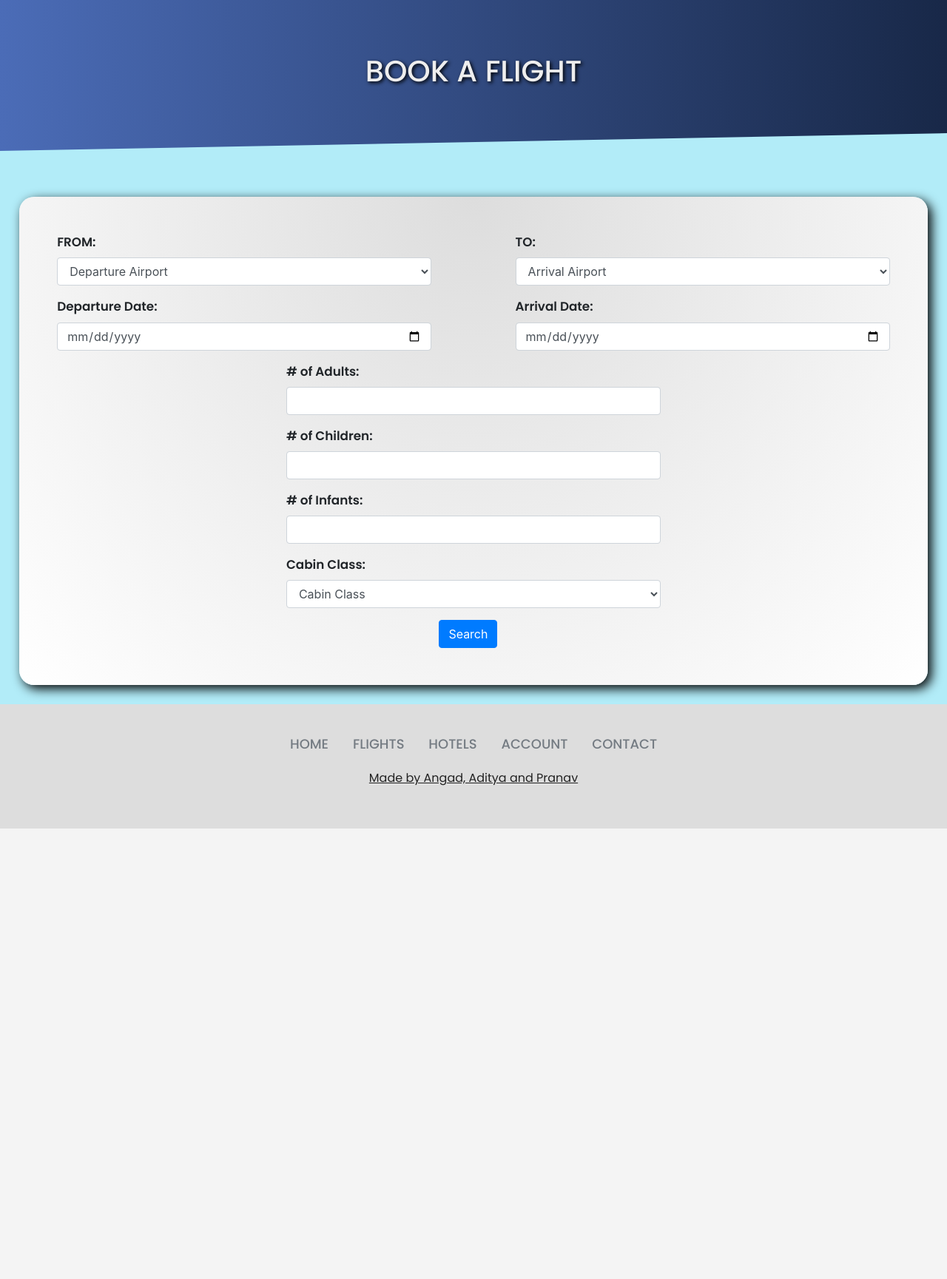
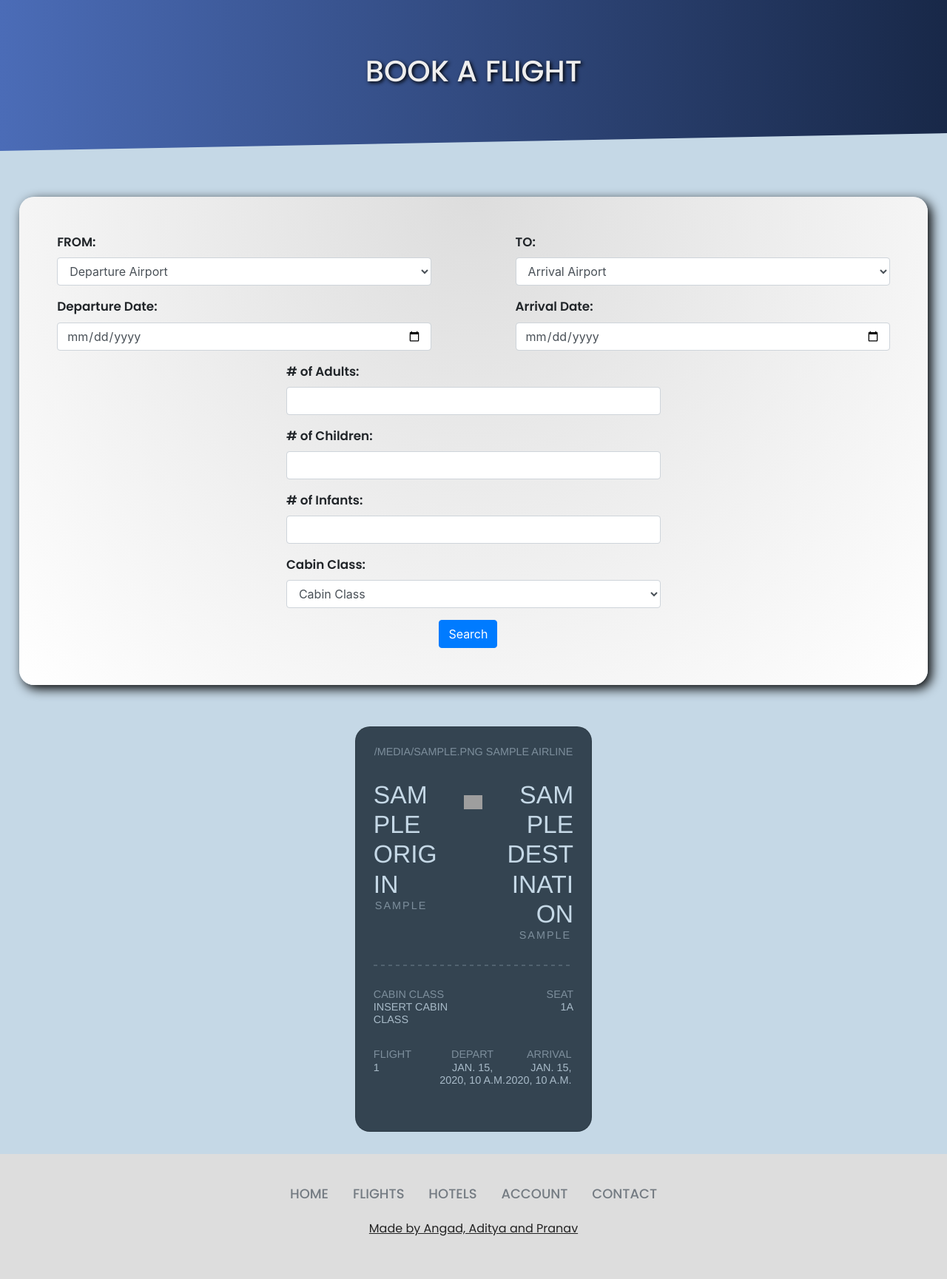
Before and after one commit to Pranav132/OnlyPlanes, a Django app: template onlyplanes/home/templates/search.html in a window 1280 px wide. Shown: the whole page at 74% size. Before the commit the page ends 1120 px from the top, so only its background shows below. Run offline with Django 4.2, Linux system fonts and the light colour scheme; data comes from the database, SQL or seed files in the repository; tables that the repository leaves empty hold one stand-in row (values such as "Sample post"); the template is opened without the code that fills it: values that come from a table or form of the project are taken from there, most other values are stand-ins (such as "Sample title", 1, 10 or a date in 2020); some libraries are stand-ins or nearby versions; grey boxes are pictures that could not be loaded.

Commit message:
flight search

```diff
--- a/onlyplanes/home/static/css/style-search.css
+++ b/onlyplanes/home/static/css/style-search.css
@@ -4,7 +4,7 @@
   --star-command-blue: #eee;
   --cerulean-crayola: #00b4d8;
   --sky-blue-crayola: #57ddf5;
-  --powder-blue: rgb(178, 236, 248);
+  --powder-blue: #c5d8e6;
   --background-dark: #2d3548;
 }
 
@@ -39,3 +39,162 @@ body {
   border-radius: 20px;
   box-shadow: 5px 5px 15px rgba(0, 0, 0, 1);
 }
+
+.cards_wrapper {
+  text-align: center;
+  padding-top: 20px;
+  padding-bottom: 20px;
+}
+
+.card {
+  width: 320px;
+  border-radius: 20px;
+  background: #344451;
+  display: inline-block;
+  margin: 10px;
+}
+.card_heading {
+  padding-top: 25px;
+}
+.card_heading h2 {
+  text-align: center;
+}
+.card_thumbnail {
+  min-height: 150px;
+  margin-top: -15px;
+}
+.card_thumbnail img {
+  width: 100%;
+  height: auto;
+}
+.card_trip {
+  text-align: center;
+  width: 85%;
+  margin: 30px auto;
+  display: flex;
+}
+.card_trip div {
+  display: inline-block;
+  height: 100%;
+  vertical-align: middle;
+}
+.card_trip div h1 {
+  margin: 0px;
+}
+.card_trip div h2 {
+  margin: 0px;
+  letter-spacing: 2px;
+}
+.card_trip div.trip_from {
+  text-align: left;
+  width: 35%;
+}
+.card_trip div.trip_from h2 {
+  padding-left: 2px;
+}
+.card_trip div.trip_icon {
+  width: 30%;
+}
+.card_trip div.trip_icon img {
+  padding-top: 20px;
+  opacity: 1;
+  width: 25px;
+}
+.card_trip div.trip_to {
+  text-align: right;
+  width: 35%;
+}
+.card_trip div.trip_to h2 {
+  padding-right: 3px;
+}
+.card_divider {
+  position: relative;
+  width: 100%;
+}
+.card_divider .divider_left {
+  left: -15px;
+}
+.card_divider .divider_hole {
+  position: absolute;
+  top: -12px;
+  padding: 0px;
+  height: 25px;
+  width: 25px;
+  border-radius: 100%;
+  background: #c5d8e6;
+}
+.card_divider .divider {
+  width: 85%;
+  margin: auto;
+  height: 2px;
+  background: linear-gradient(to right, #c5d8e6 50%, transparent 50%);
+  background-size: 10px 8px, 100% 2px;
+  opacity: 0.2;
+}
+.card_divider .divider_right {
+  right: -15px;
+}
+.card_seating {
+  width: 85%;
+  margin: 30px auto;
+  display: flex;
+}
+.card_seating div {
+  display: inline-block;
+  width: 50%;
+}
+.card_seating div.seating_passenger {
+  text-align: left;
+}
+.card_seating div.seating_seat {
+  text-align: right;
+}
+.card_details {
+  width: 85%;
+  margin: 30px auto;
+  display: flex;
+  padding-bottom: 30px;
+}
+.card_details div {
+  display: inline-block;
+  width: 33%;
+}
+.card_details div.details_flight {
+  text-align: left;
+}
+.card_details div.details_date {
+  text-align: center;
+}
+.card_details div.details_time {
+  text-align: right;
+}
+
+.results {
+  background: #c5d8e6;
+  font-family: helvetica, arial;
+  text-transform: uppercase;
+  box-sizing: border-box;
+}
+
+.results h1 {
+  color: #c5d8e6;
+  font-weight: 200;
+  font-size: 2.1em;
+  margin: 0px;
+}
+
+.results h2 {
+  color: #c5d8e6;
+  opacity: 0.5;
+  font-weight: 100;
+  font-size: 0.9em;
+  margin: 0px;
+}
+
+.results h3 {
+  color: #c5d8e6;
+  opacity: 0.8;
+  font-weight: 100;
+  font-size: 0.9em;
+  margin: 0px;
+}
--- a/onlyplanes/home/templates/search.html
+++ b/onlyplanes/home/templates/search.html
@@ -92,5 +92,116 @@ Book a Flight
         </div>
       </form>
 </div>
-<div class="results"></div>
+
+<div class="results">
+    <div class="cards_wrapper">
+	{% for offer in trip_offers %}
+        <div class="card">
+
+            <div class="card_heading">
+
+                <h2><span>{{offer.logo}}</span>&nbsp;{{offer.airline}}</h2>
+
+            </div>
+
+            <!-- <div class="card_thumbnail">
+
+                <img src="https://s3-us-west-2.amazonaws.com/s.cdpn.io/553328/Egypt.jpg" />
+
+            </div> -->
+
+            <div class="card_trip">
+
+                <div class="trip_from">
+
+                    <h1>{{offer.origin}}</h1>
+
+                    <h2>{{offer.originTerminal}}</h2>
+
+                </div>
+
+                <div class="trip_icon">
+
+                    <img src="https://s3-us-west-2.amazonaws.com/s.cdpn.io/553328/From.png" />
+
+                </div>
+
+                <div class="trip_to">
+
+                    <h1>{{offer.destination}}</h1>
+
+                    <h2>{{offer.destinationTerminal}}</h2>
+
+                </div>
+
+            </div>
+
+            <div class="card_divider">
+
+                <!-- <div class="divider_left divider_hole">
+
+                </div>
+                 -->
+                <div class="divider">
+
+                </div>
+<!--
+                <div class="divider_right divider_hole">
+
+                </div> -->
+
+            </div>
+
+            <div class="card_seating">
+
+                <div class="seating_passenger">
+
+                    <h2>Cabin Class</h2>
+
+                    <h3>Insert Cabin Class</h3>
+
+                </div>
+
+                <div class="seating_seat">
+
+                    <h2>Seat</h2>
+
+                    <h3>1A</h3>
+
+                </div>
+
+            </div>
+
+            <div class="card_details">
+
+                <div class="details_flight">
+
+                    <h2>Flight</h2>
+
+                    <h3>{{offer.flightNumber}}</h3>
+
+                </div>
+
+                <div class="details_date">
+
+                    <h2>Depart</h2>
+
+                    <h3>{{offer.departureTime}}</h3>
+
+                </div>
+
+                <div class="details_time">
+
+                    <h2>Arrival</h2>
+
+                    <h3>{{offer.arrivalTime}}</h3>
+
+                </div>
+
+            </div>
+
+        </div>
+        {% endfor %}
+</div>
+</div>
 {% endblock %}
```
